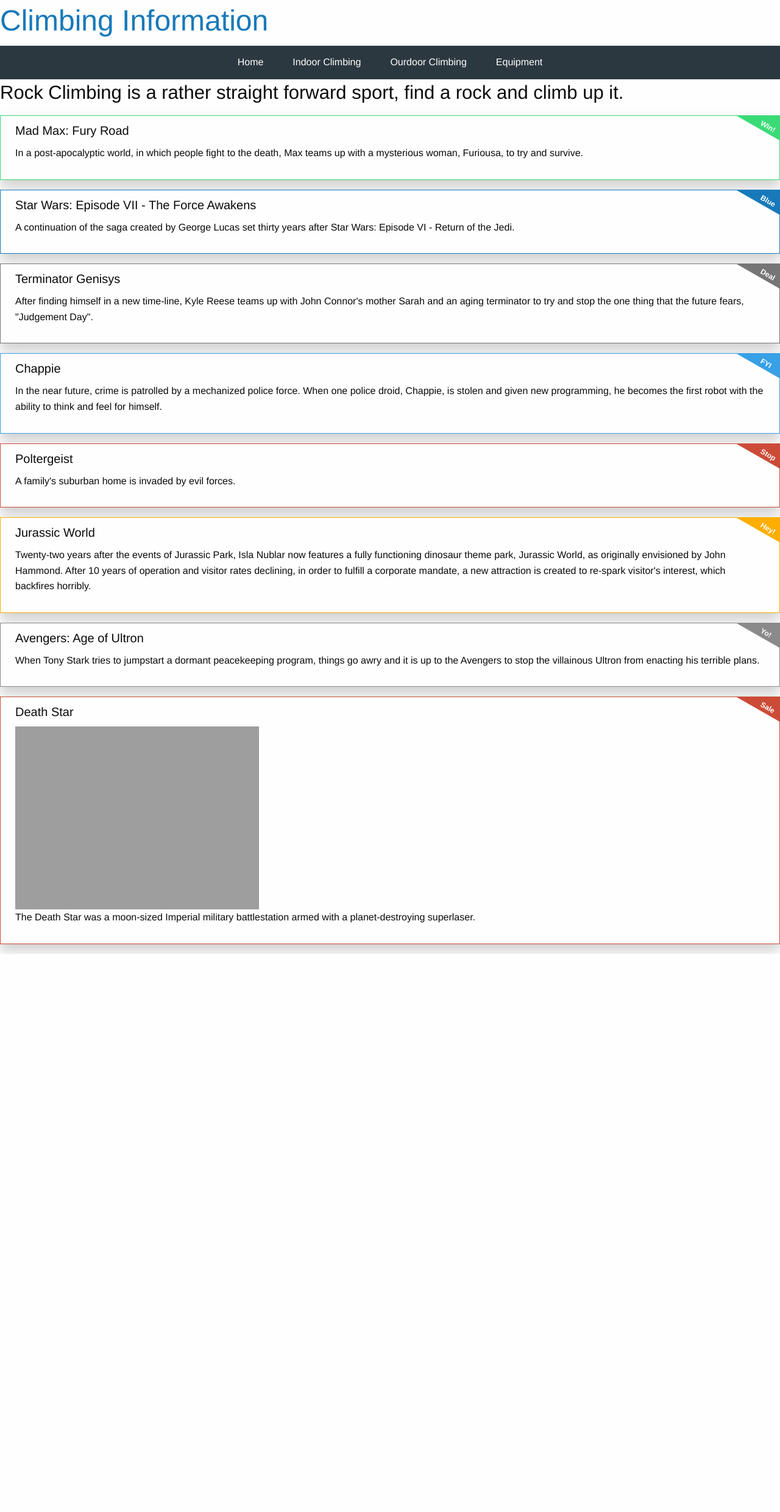
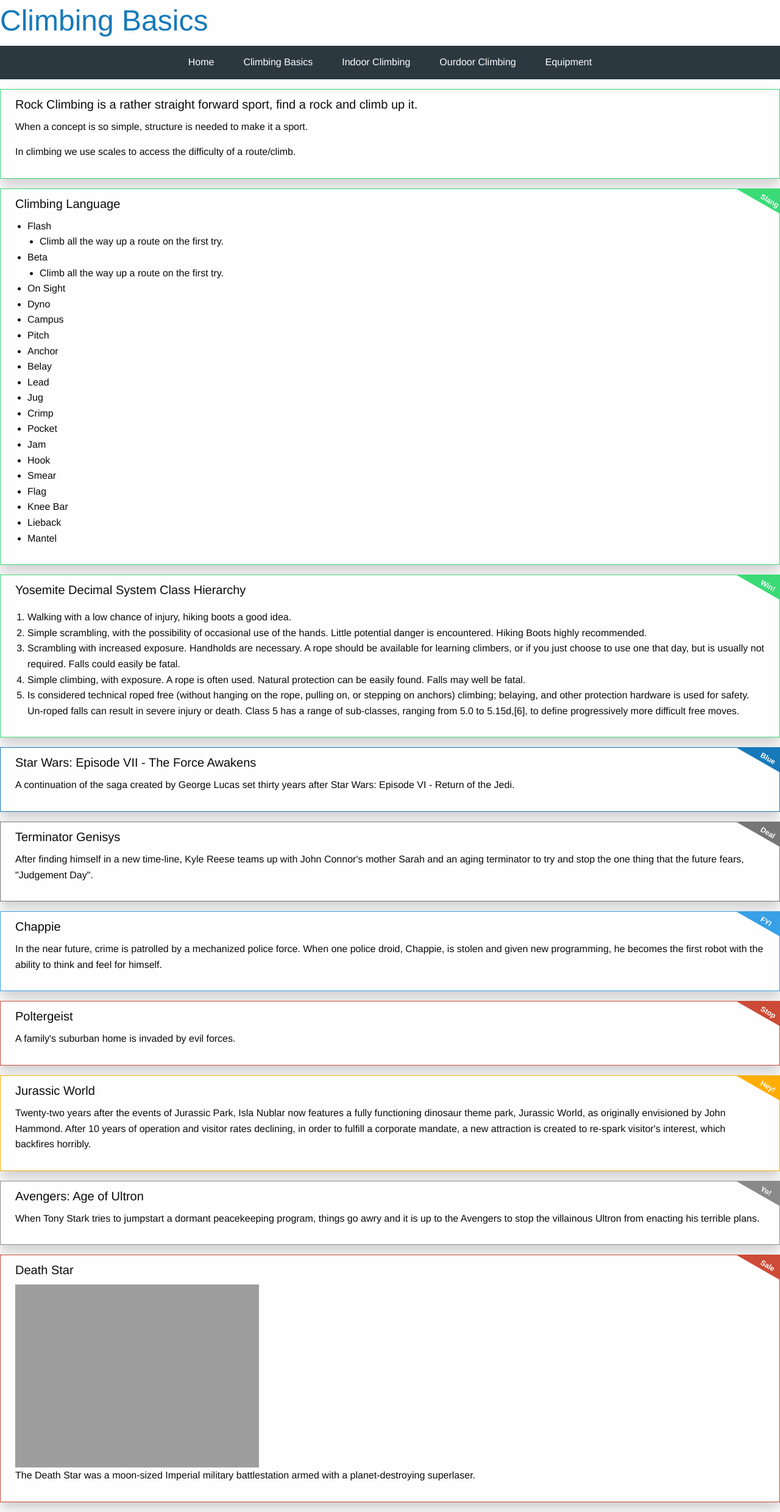
Before and after one commit to mmichelon/ClimbProject, a Django app: page /information/ in a window 1280 px wide. Shown: the whole page at 61% size. Before the commit the page ends 1564 px from the top, so only its background shows below. Run offline with Django 3.2, Linux system fonts and the light colour scheme; some libraries are stand-ins or nearby versions; grey boxes are pictures that could not be loaded.

Commit message:
Information page update

```diff
--- a/climbproject/climbapp/static/css/app.css
+++ b/climbproject/climbapp/static/css/app.css
@@ -1,3 +1,8 @@
+/* Format for general pages */
+body.information {
+  background-image: url("https://media.idownloadblog.com/wp-content/uploads/2015/06/Wallpaper-OS-X-El-Capitan-iPhone-6-Plus.jpg");
+}
+
 /* Used for nav bar */
 .hover-underline-menu {
   width: 100%;
--- a/climbproject/climbapp/templates/information/indoor.html
+++ b/climbproject/climbapp/templates/information/indoor.html
@@ -9,6 +9,7 @@
 <nav class="hover-underline-menu" data-menu-underline-from-center>
   <ul class="menu align-center">
     <li><a href="/">Home</a></li>
+    <li><a href="/information/">Climbing Basics</a></li>
     <li><a href="indoor">Indoor Climbing</a></li>
     <li><a href="outdoor">Outdoor Climbing</a></li>
     <li><a href="equipment">Equipment</a></li>
--- a/climbproject/climbapp/templates/information/information.html
+++ b/climbproject/climbapp/templates/information/information.html
@@ -2,18 +2,67 @@
 {% load static %}
 
 {% block content %}
-<h1><a href="/"> Climbing Information </a></h1>
+<h1><a href="/"> Climbing Basics </a></h1>
 
 <nav class="hover-underline-menu" data-menu-underline-from-center>
   <ul class="menu align-center">
     <li><a href="/">Home</a></li>
+    <li><a href="/information/">Climbing Basics</a></li>
     <li><a href="indoor">Indoor Climbing</a></li>
     <li><a href="outdoor">Ourdoor Climbing</a></li>
     <li><a href="equipment">Equipment</a></li>
   </ul>
 </nav>
 
-<h3> Rock Climbing is a rather straight forward sport, find a rock and climb up it. </h3>
+<div class="card-info success">
+  <div class="card-info-content">
+    <h3 class="lead"> Rock Climbing is a rather straight forward sport, find a rock and climb up it. </h3>
+    <p> When a concept is so simple, structure is needed to make it a sport. </p>
+    <p> In climbing we use scales to access the difficulty of a route/climb. </p>
+  </div>
+</div>
+
+<div class="card-info success">
+  <div class="card-info-label">
+    <div class="card-info-label-text">
+      Slang
+    </div>
+  </div>
+  <div class="card-info-content">
+    <h3 class="lead"> Climbing Language </h3>
+    <ul>
+      <li> Flash </li>
+      <ul>
+        <li> Climb all the way up a route on the first try. </li>
+      </ul>
+      <li> Beta </li>
+      <ul>
+        <li> Climb all the way up a route on the first try. </li>
+      </ul>
+      <li> On Sight </li>
+      <li> Dyno </li>
+      <li> Campus </li>
+      <li> Pitch </li>
+
+      <li> Anchor </li>
+      <li> Belay </li>
+      <li> Lead </li>
+
+      <li> Jug </li>
+      <li> Crimp </li>
+      <li> Pocket </li>
+
+      <li> Jam </li>
+      <li> Hook </li>
+      <li> Smear </li>
+      <li> Flag </li>
+      <li> Knee Bar </li>
+      <li> Lieback </li>
+      <li> Mantel </li>
+
+    </ul>
+  </div>
+</div>
 
 <div class="card-info success">
   <div class="card-info-label">
@@ -22,8 +71,15 @@
     </div>
   </div>
   <div class="card-info-content">
-    <h3 class="lead"> Mad Max: Fury Road</h3>
-    <p>In a post-apocalyptic world, in which people fight to the death, Max teams up with a mysterious woman, Furiousa, to try and survive.</p>
+    <h3 class="lead"> Yosemite Decimal System Class Hierarchy</h3>
+    <p></p>
+    <ol>
+      <li> Walking with a low chance of injury, hiking boots a good idea. </li>
+      <li> Simple scrambling, with the possibility of occasional use of the hands. Little potential danger is encountered. Hiking Boots highly recommended. </li>
+      <li> Scrambling with increased exposure. Handholds are necessary. A rope should be available for learning climbers, or if you just choose to use one that day, but is usually not required. Falls could easily be fatal. </li>
+      <li> Simple climbing, with exposure. A rope is often used. Natural protection can be easily found. Falls may well be fatal. </li>
+      <li> Is considered technical roped free (without hanging on the rope, pulling on, or stepping on anchors) climbing; belaying, and other protection hardware is used for safety. Un-roped falls can result in severe injury or death. Class 5 has a range of sub-classes, ranging from 5.0 to 5.15d,[6], to define progressively more difficult free moves. </li>
+    </ol>
   </div>
 </div>
 
--- a/climbproject/climbapp/templates/information/outdoor.html
+++ b/climbproject/climbapp/templates/information/outdoor.html
@@ -8,6 +8,7 @@
 <nav class="hover-underline-menu" data-menu-underline-from-center>
   <ul class="menu align-center">
     <li><a href="/">Home</a></li>
+    <li><a href="/information/">Climbing Basics</a></li>
     <li><a href="indoor">Indoor Climbing</a></li>
     <li><a href="outdoor">Outdoor Climbing</a></li>
     <li><a href="equipment">Equipment</a></li>
```
Also changed, not shown: climbproject/climbapp/templates/index.html (+6 -7 lines), climbproject/db.sqlite3.
